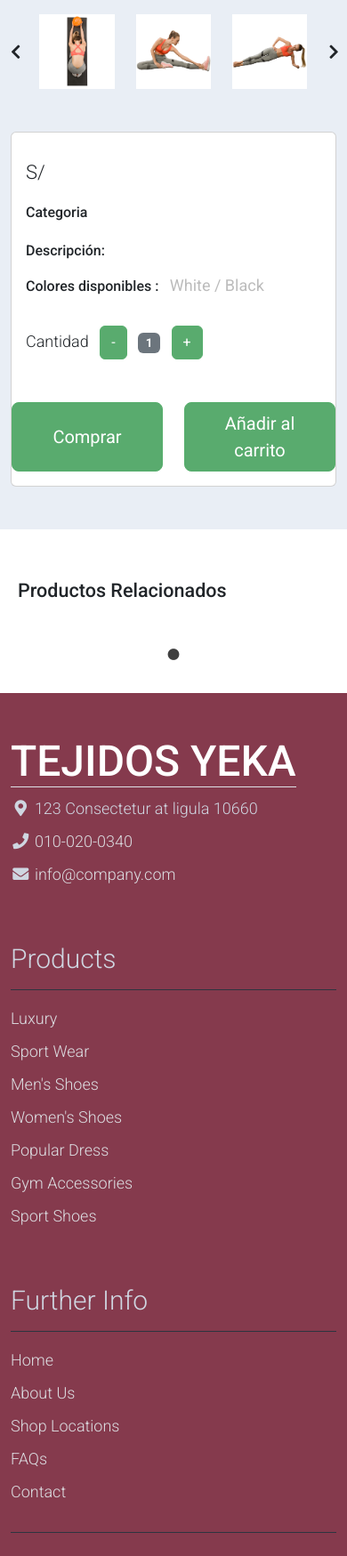
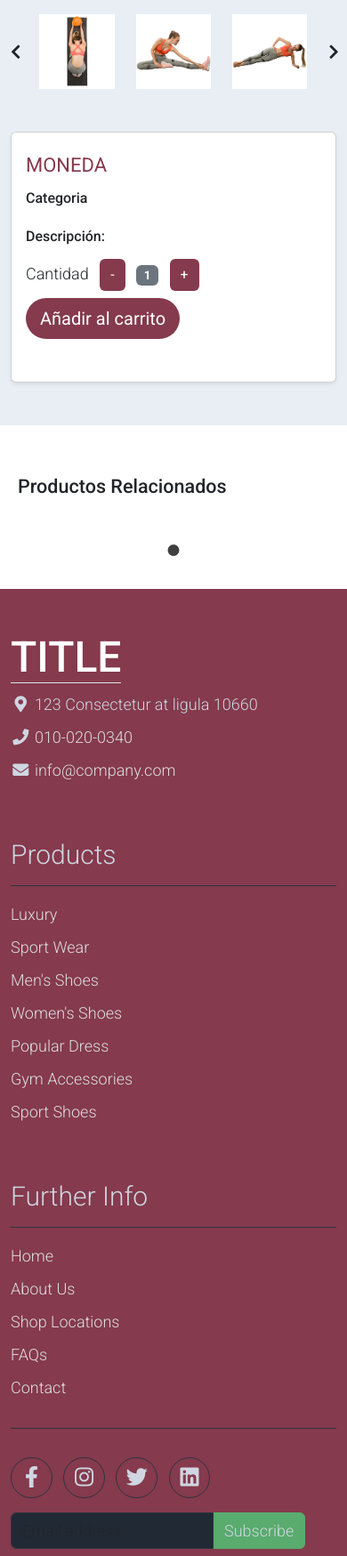
Before and after one commit to PIEROLS15/TEJIDOS-YEKA, a PHP site: page /tejidos_yeka/principal/detail in a window 390 px wide. Shown: the part 497-2246 px from the top of the page at 89% size. Run offline with PHP 8.4, Linux system fonts and the light colour scheme; data that the repository does not hold is empty; some libraries are stand-ins or nearby versions.

Commit message:
Modificando estilos y colores

```diff
--- a/Views/index.php
+++ b/Views/index.php
@@ -149,7 +149,7 @@ include_once 'views/template/header.php';
                                 <i class="text-muted fa fa-star"></i>
                                 <i class="text-muted fa fa-star"></i>
                             </li>
-                            <li class="text-muted text-right"><?php echo MONEDA . ' ' . $producto['precio']; ?></li>
+                            <li class="text-custom"><b><?php echo MONEDA . ' ' . $producto['precio']; ?></b></li>
                         </ul>
                         <a href="<?php echo BASE_URL . 'principal/detail/'. $producto['id']; ?>"
                             class="h2 text-decoration-none text-dark"><?php echo $producto['nombre']; ?></a>
--- a/Views/principal/detail.php
+++ b/Views/principal/detail.php
@@ -127,10 +127,10 @@ include_once 'views/template/header.php';
             </div>
             <!-- col end -->
             <div class="col-lg-7 mt-5">
-                <div class="card">
+                <div class="card shadow-sm">
                     <div class="card-body">
                         <h1 class="h2"><?php echo $data['producto']['nombre']; ?></h1>
-                        <p class="h3 py-2"><?php echo MONEDA . ' '. $data['producto']['precio']; ?></p>
+                        <p class="h3 text-custom"><b><?php echo MONEDA . ' '. $data['producto']['precio']; ?></b></p>
                         <ul class="list-inline">
                             <li class="list-inline-item">
                                 <h6>Categoria</h6>
@@ -142,14 +142,6 @@ include_once 'views/template/header.php';
 
                         <h6>Descripción:</h6>
                         <p><?php echo $data['producto']['descripcion']; ?></p>
-                        <ul class="list-inline">
-                            <li class="list-inline-item">
-                                <h6>Colores disponibles :</h6>
-                            </li>
-                            <li class="list-inline-item">
-                                <p class="text-muted"><strong>White / Black</strong></p>
-                            </li>
-                        </ul>
 
                         <form action="" method="GET">
                             <input type="hidden" id="idProducto" value="<?php echo $data['producto']['id']; ?>">
@@ -159,27 +151,18 @@ include_once 'views/template/header.php';
                                         Cantidad
                                         <input type="hidden" id="product-quanity" value="1">
                                     </li>
-                                    <li class="list-inline-item"><span class="btn btn-success" id="btn-minus">-</span>
+                                    <li class="list-inline-item"><span class="btn custom-nav" id="btn-minus">-</span>
                                     </li>
                                     <li class="list-inline-item"><span class="badge bg-secondary"
                                             id="var-value">1</span></li>
-                                    <li class="list-inline-item"><span class="btn btn-success" id="btn-plus">+</span>
+                                    <li class="list-inline-item"><span class="btn custom-nav" id="btn-plus">+</span>
                                     </li>
+                                    <button type="button" class="btn custom-nav mt-2 btn-lg rounded-pill"
+                                        id="btnAddCart">Añadir al carrito</button>
                                 </ul>
                             </div>
+                        </form>
                     </div>
-                    <div class="row pb-3">
-                        <div class="col d-grid">
-                            <button type="submit" class="btn btn-success btn-lg" name="submit"
-                                value="buy">Comprar</button>
-                        </div>
-                        <div class="col d-grid">
-                            <button type="button" class="btn btn-success btn-lg" id="btnAddCart">Añadir al
-                                carrito</button>
-                        </div>
-                    </div>
-                    </form>
-
                 </div>
             </div>
         </div>
@@ -209,12 +192,12 @@ include_once 'views/template/header.php';
                         <div
                             class="card-img-overlay rounded-0 product-overlay d-flex align-items-center justify-content-center">
                             <ul class="list-unstyled">
-                                <li><a class="btn btn-success text-white btnAddDeseo" href="#"
+                                <li><a class="btn custom-nav text-white btnAddDeseo" href="#"
                                         prod="<?php echo $relacion['id']; ?>"><i class="fas fa-heart"></i></a></li>
-                                <li><a class="btn btn-success text-white mt-2"
+                                <li><a class="btn custom-nav text-white mt-2"
                                         href="<?php echo BASE_URL . 'principal/detail/' . $relacion['id']?>"><i
                                             class="far fa-eye"></i></a></li>
-                                <li><a class="btn btn-success text-white mt-2 btnAddcarrito" href="#"
+                                <li><a class="btn custom-nav text-white mt-2 btnAddcarrito" href="#"
                                         prod="<?php echo $relacion['id']; ?>"><i class="fas fa-cart-plus"></i></a></li>
                             </ul>
                         </div>
--- a/Views/principal/shop.php
+++ b/Views/principal/shop.php
@@ -80,12 +80,12 @@ include_once 'views/template/header.php';
                             <div
                                 class="card-img-overlay rounded-0 product-overlay d-flex align-items-center justify-content-center">
                                 <ul class="list-unstyled">
-                                    <li><a class="btn btn-success text-white btnAddDeseo" href="#"
+                                    <li><a class="btn custom-nav text-white btnAddDeseo" href="#"
                                             prod="<?php echo $producto['id']; ?>"><i class="fas fa-heart"></i></a></li>
-                                    <li><a class="btn btn-success text-white mt-2"
+                                    <li><a class="btn custom-nav text-white mt-2"
                                             href="<?php echo BASE_URL . 'principal/detail/' . $producto['id']?>"><i
                                                 class="fas fa-eye"></i></a></li>
-                                    <li><a class="btn btn-success text-white mt-2 btnAddcarrito" href="#"
+                                    <li><a class="btn custom-nav text-white mt-2 btnAddcarrito" href="#"
                                             prod="<?php echo $producto['id']; ?>"><i class="fas fa-cart-plus"></i></a>
                                     </li>
                                 </ul>
--- a/assets/css/templatemo.css
+++ b/assets/css/templatemo.css
@@ -64,7 +64,7 @@ body, ul, li, p, a, label, input, div {
 }
 .pagination .page-link:hover {color: #000;}
 .pagination .page-link:hover, .pagination .page-link.active {
-  background-color: #69bb7e;
+  background-color: #853a4d;
   color: #fff;
 }
 /* Nav */
@@ -131,10 +131,10 @@ body, ul, li, p, a, label, input, div {
   color: #853a4d !important;
 }
 /* Services */
-.services-icon-wap {transition: .3s; background: #69bb7e; color: #fff;}
+.services-icon-wap {transition: .3s; background: #853a4d; color: #fff;}
 .services-icon-wap i {color: #fff;}
 .services-icon-wap:hover, .services-icon-wap:hover i {color: #fff;}
-.services-icon-wap:hover {background: #69bb7e;}
+.services-icon-wap:hover {background: #853a4d;}
 /* Contact map */
 .leaflet-control a, .leaflet-control { font-size: 10px !important;}
 .form-control { border: 1px solid #e8e8e8;}
--- a/assets/js/modulos/listaDeseo.js
+++ b/assets/js/modulos/listaDeseo.js
@@ -19,7 +19,7 @@ function getListaDeseo() {
               <div class="empty-cart-content">
               <br>
               <br>
-                <i class="fas fa-heart-broken" style="font-size: 80px; color: red;"></i>
+                <i class="fas fa-heart-broken" style="font-size: 80px; color: #853a4d;"></i>
                 <br>
                 <br>
                 <p>Tu lista de deseo esta vacía.</p>
```
Also changed, not shown: Views/principal/categorias.php (+5 -7 lines).
